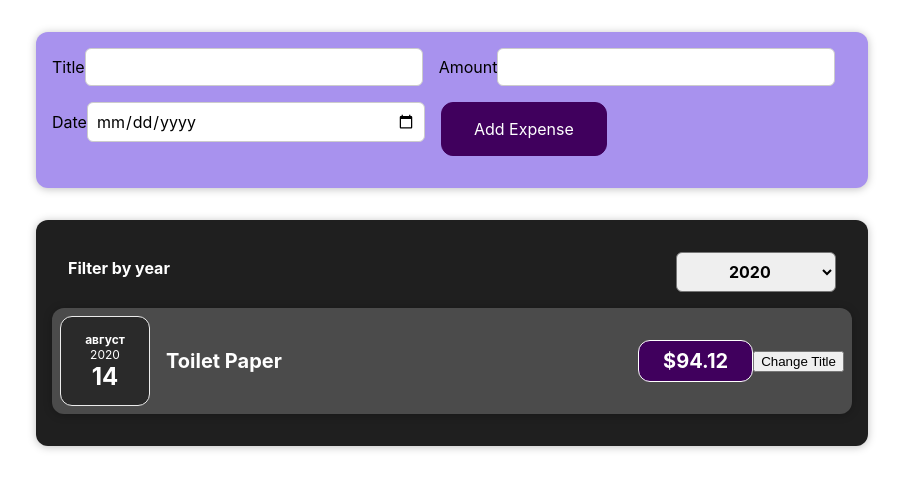
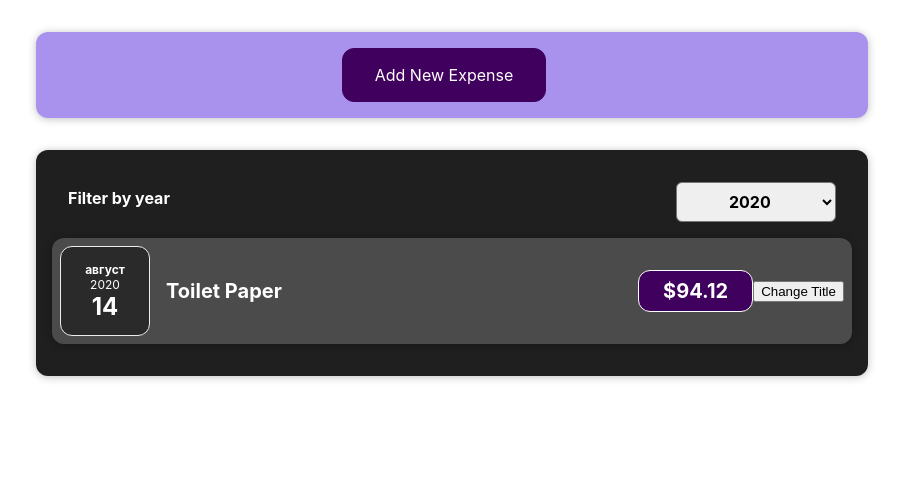
Before and after one commit to eqinox/learn-react, a React (Create React App) app: page / in a window 1280 px wide. Shown: the top 490 px of the page, without its empty margins (188-1091 px from the left). Built offline with nearby package versions, Linux system fonts and the light colour scheme.

Commit message:
show hide form

```diff
--- a/src/components/NewExpense/ExpenseForm.js
+++ b/src/components/NewExpense/ExpenseForm.js
@@ -100,6 +100,7 @@ const ExpenseForm = (props) => {
                 <input type="date" onChange={dateChangeHandler} value={enteredDate} min="2019-01-01" max="2022-12-31" />
             </div>
             <div className="new-expense__actions">
+                <button type="button" onClick={props.onCancel}>Cancel</button>
                 <button type="submit">Add Expense</button>
             </div>
         </div>
--- a/src/components/NewExpense/NewExpense.js
+++ b/src/components/NewExpense/NewExpense.js
@@ -1,18 +1,40 @@
+import { useState } from 'react';
+
 import './NewExpense.css';
 
 import ExpenseForm from './ExpenseForm.js';
 
 const NewExpense = (props) => {
+    const [isEditing, setIsEditing] = useState(false);
+
     const saveExpenseDataHandler = (enteredExpenseData) => {
         const expenseData = {
             ...enteredExpenseData,
             id: Math.random().toString() // could think better
         };
         props.onAddExpense(expenseData);
+        setIsEditing(false);
     };
+
+    const startEditingHandler = () => {
+        setIsEditing(true);
+    };
+
+    const stopEditingHandler = () => {
+        setIsEditing(false);
+    };
+
     return <div className="new-expense">
     {/* Lifting State Up - onSaveExpenseData is randomly invented word */}
-        <ExpenseForm onSaveExpenseData={saveExpenseDataHandler} />
+        {!isEditing && (
+            <button onClick={startEditingHandler} >Add New Expense</button>
+        )}
+        {isEditing && (
+            <ExpenseForm
+                onSaveExpenseData={saveExpenseDataHandler}
+                onCancel={stopEditingHandler}
+            />
+        )}
     </div>
 };
 
```
